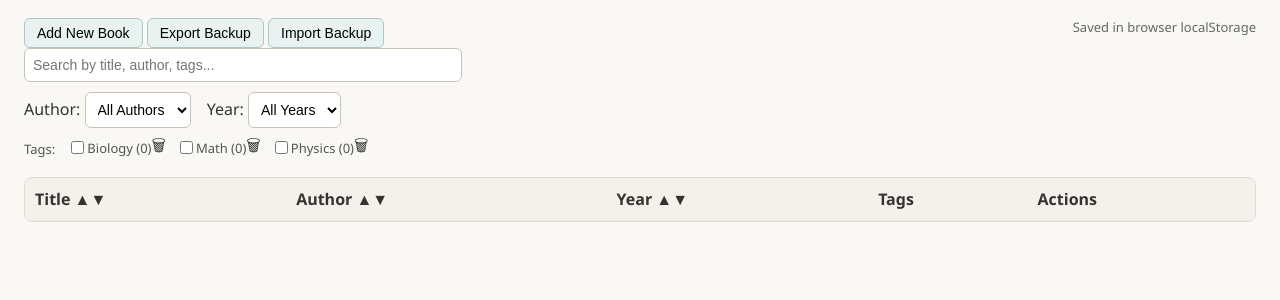
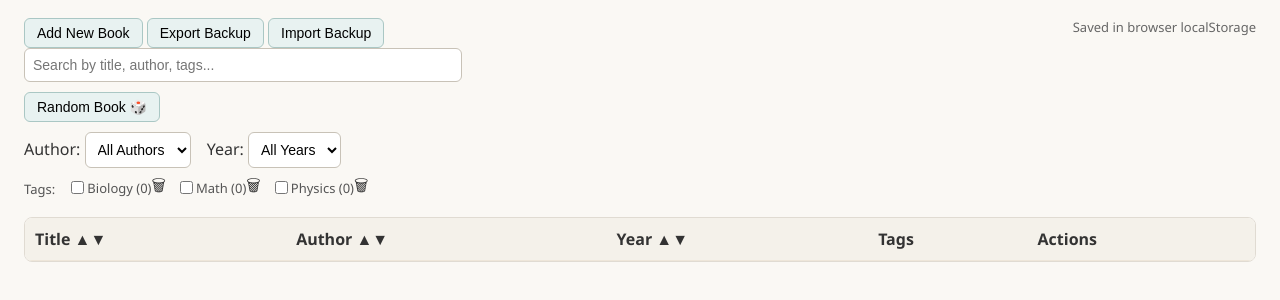
Before and after one commit to gaudiumpax/Book, a plain HTML site: page index.html in a window 1280 px wide. Shown: the part 76-376 px from the top of the page. Drawn offline with Linux system fonts and the light colour scheme.

Commit message:
Add files via upload

```diff
--- a/index.html
+++ b/index.html
@@ -86,11 +86,23 @@
     }
     .actions { display:flex; justify-content: space-between; margin-top: 12px; }
     .muted { color: #666; font-size: 13px; }
-    /* Ensure tag text has spacing */
     td:nth-child(4) span {
         margin-right: 6px;
         display: inline-block;
     }
+
+#randomBtn.rolling {
+    animation: shake 0.6s linear infinite;
+}
+
+@keyframes shake {
+    0% { transform: translateX(0); }
+    25% { transform: translateX(-4px); }
+    50% { transform: translateX(4px); }
+    75% { transform: translateX(-4px); }
+    100% { transform: translateX(0); }
+}
+
 </style>
 </head>
 <body>
@@ -107,6 +119,12 @@
 
     <div>
         <input type="text" id="searchInput" placeholder="Search by title, author, tags..." oninput="applyFilters()">
+    </div>
+
+    <!-- ⭐ NEW BUTTON SECTION -->
+    <div style="margin-top:10px;">
+        <button id="randomBtn" onclick="randomBook()">Random Book 🎲</button>
+
     </div>
 
     <div class="filters" style="margin-top:10px;">
@@ -162,7 +180,6 @@
                         <button id="saveBtn" onclick="saveForm()">Save</button>
                         <button onclick="closeForm()" type="button">Cancel</button>
                     </div>
-
                     <button id="deleteBtn" onclick="deleteFromForm()" type="button" style="background:#f6d6d6; display:none;">Delete</button>
                 </div>
 
--- a/script.js
+++ b/script.js
@@ -403,6 +403,56 @@ function addCustomTagFromInput() {
     }
 }
 
+
+function randomBook() {
+    const button = document.getElementById("randomBtn");
+
+    // fun effect: shake + show rolling text
+    button.classList.add("rolling");
+    const originalText = button.textContent;
+    button.textContent = "🎲 Rolling...";
+
+    setTimeout(() => {
+        button.classList.remove("rolling");
+        button.textContent = originalText;
+    }, 700);
+
+    // use currently filtered books instead of full list
+    const q = (document.getElementById("searchInput").value || "").toLowerCase().trim();
+    const selectedAuthor = document.getElementById("authorFilter").value;
+    const selectedYear = document.getElementById("yearFilter").value;
+    const selectedTags = Array.from(document.querySelectorAll(".filterTag:checked")).map(e => e.value);
+
+    const filtered = books.filter(b => {
+        const title = (b.title || "").toLowerCase();
+        const author = (b.author || "").toLowerCase();
+        const tags = (b.tags || []).map(t => t.toLowerCase()).join(" ");
+
+        const textMatch = !q || title.includes(q) || author.includes(q) || tags.includes(q);
+        const authorMatch = !selectedAuthor || b.author === selectedAuthor;
+        const yearMatch = !selectedYear || String(b.year) === selectedYear;
+        const tagsMatch = (selectedTags.length === 0) || selectedTags.every(t => (b.tags || []).includes(t));
+
+        return textMatch && authorMatch && yearMatch && tagsMatch;
+    });
+
+    if (!filtered.length) {
+        alert("No matching books currently visible.");
+        return;
+    }
+
+    const randomIndex = Math.floor(Math.random() * filtered.length);
+    const b = filtered[randomIndex];
+
+    if (b.link && b.link.trim() !== "") {
+        window.open(b.link, "_blank");
+    } else {
+        alert("This random book has no link:\n" + b.title);
+    }
+}
+
+
+
 // --- Initialization ---
 function renderAll() {
     renderTagControls();
```
